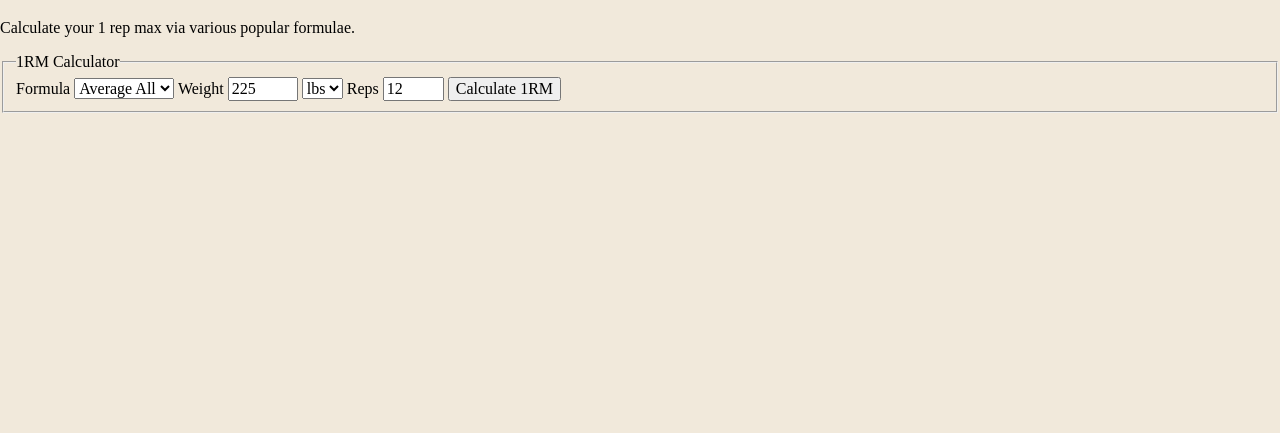
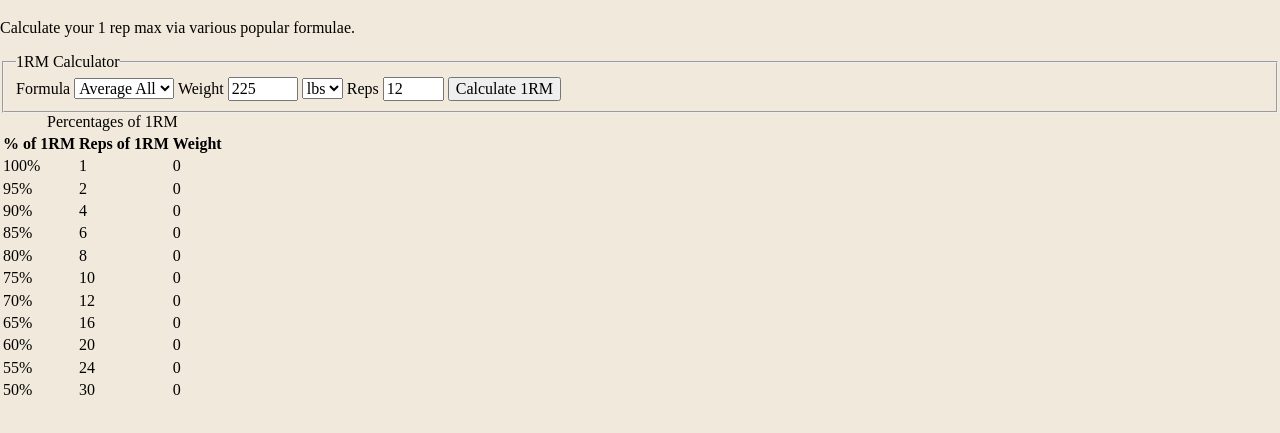
Before and after one commit to wjh18/free-fitness-tools, a website built with webpack: page src/html/max-lifts.html in a window 1280 px wide. Shown: the part 61-494 px from the top of the page. Built offline with nearby package versions, Linux system fonts and the light colour scheme.

Commit message:
Show percentages of 1RM after result in a table

```diff
--- a/src/html/max-lifts.html
+++ b/src/html/max-lifts.html
@@ -52,6 +52,77 @@
       <div id="maxLiftResult">
 
       </div>
+      <div id="percentagesDiv">
+        <table>
+          <caption>
+            Percentages of 1RM
+          </caption>
+          <thead>
+            <tr>
+              <th scope="col">% of 1RM</th>
+              <th scope="col">Reps of 1RM</th>
+              <th scope="col">Weight</th>
+            </tr>
+          </thead>
+          <tbody>
+            <tr>
+              <td>100%</td>
+              <td>1</td>
+              <td>0</td>
+            </tr>
+            <tr>
+              <td>95%</td>
+              <td>2</td>
+              <td>0</td>
+            </tr>
+            <tr>
+              <td>90%</td>
+              <td>4</td>
+              <td>0</td>
+            </tr>
+            <tr>
+              <td>85%</td>
+              <td>6</td>
+              <td>0</td>
+            </tr>
+            <tr>
+              <td>80%</td>
+              <td>8</td>
+              <td>0</td>
+            </tr>
+            <tr>
+              <td>75%</td>
+              <td>10</td>
+              <td>0</td>
+            </tr>
+            <tr>
+              <td>70%</td>
+              <td>12</td>
+              <td>0</td>
+            </tr>
+            <tr>
+              <td>65%</td>
+              <td>16</td>
+              <td>0</td>
+            </tr>
+            <tr>
+              <td>60%</td>
+              <td>20</td>
+              <td>0</td>
+            </tr>
+            <tr>
+              <td>55%</td>
+              <td>24</td>
+              <td>0</td>
+            </tr>
+            <tr>
+              <td>50%</td>
+              <td>30</td>
+              <td>0</td>
+            </tr>
+          </tbody>
+        </table>
+      </div>
     </main>
     <footer>
 
--- a/src/js/main.js
+++ b/src/js/main.js
@@ -12,7 +12,20 @@ function maxLiftSubmit(event) {
   const unit = unitSelect.options[unitSelect.selectedIndex].text;
 
   maxLiftResult.textContent = oneRepMax + ` ${unit}`;
+  showPercentages(oneRepMax);
   event.preventDefault(); // No query parameters on submit
+}
+
+function showPercentages(max) {
+  const percentagesDiv = document.getElementById("percentagesDiv");
+  const tbody = percentagesDiv.getElementsByTagName("tbody")[0];
+  const percentages = [1.0, 0.95, 0.9, 0.85, 0.8, 0.75, 0.7, 0.65, 0.6, 0.55, 0.5]
+  let i = 0;
+  for (const trow of tbody.children) {
+    const repsData = trow.getElementsByTagName("td")[2];
+    repsData.textContent = roundToFirstDecimalPlace(max * percentages[i]);
+    i++;
+  }
 }
 
 function calculateMaxLift(formula, weight, reps) {
@@ -26,7 +39,11 @@ function calculateMaxLift(formula, weight, reps) {
   } else {
     calcResult = formulas[formula](weight, reps);
   }
-  return Math.round(calcResult);
+  return roundToFirstDecimalPlace(calcResult);
+}
+
+function roundToFirstDecimalPlace(num) {
+  return Math.round(num * 10) / 10;
 }
 
 function epleyFormula(w, r) {
```
